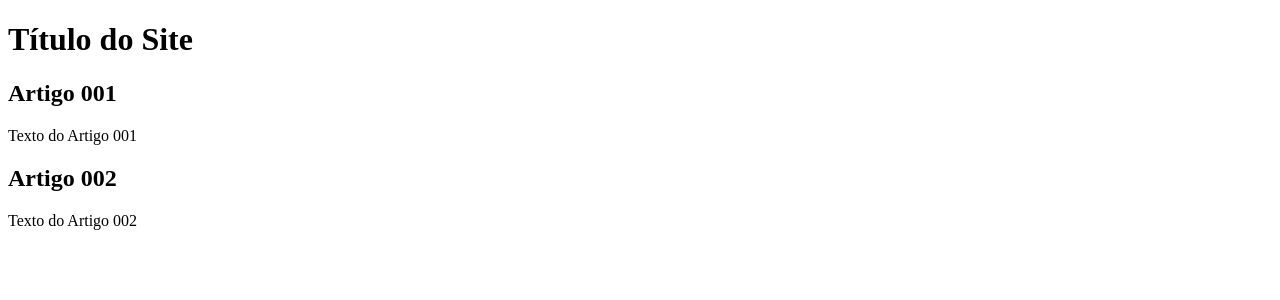
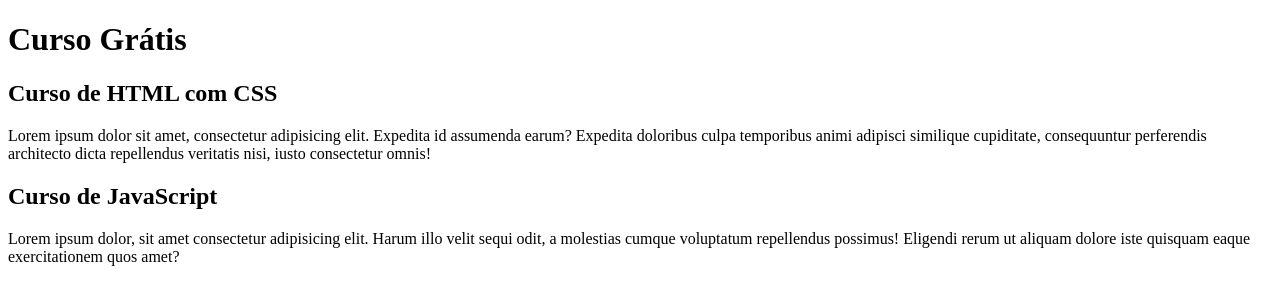
Before and after one commit to nunespc/projeto-site, a plain HTML site: page index.html in a window 1280 px wide. Drawn offline with Linux system fonts and the light colour scheme.

Commit message:
comecei a escrever o conteúdo

```diff
--- a/index.html
+++ b/index.html
@@ -8,16 +8,16 @@
 </head>
 <body>
     <main>
-        <head>
-            <h1>Título do Site</h1>
-        </head>
+        <header>
+            <h1>Curso Grátis</h1>
+        </header>
         <article>
-            <h2>Artigo 001</h2>
-            <p>Texto do Artigo 001</p>
+            <h2>Curso de HTML com CSS</h2>
+            <p>Lorem ipsum dolor sit amet, consectetur adipisicing elit. Expedita id assumenda earum? Expedita doloribus culpa temporibus animi adipisci similique cupiditate, consequuntur perferendis architecto dicta repellendus veritatis nisi, iusto consectetur omnis!</p>
         </article>
         <article>
-            <h2>Artigo 002</h2>
-            <p>Texto do Artigo 002</p>
+            <h2>Curso de JavaScript</h2>
+            <p>Lorem ipsum dolor, sit amet consectetur adipisicing elit. Harum illo velit sequi odit, a molestias cumque voluptatum repellendus possimus! Eligendi rerum ut aliquam dolore iste quisquam eaque exercitationem quos amet?</p>
         </article>
     </main>
 
```
